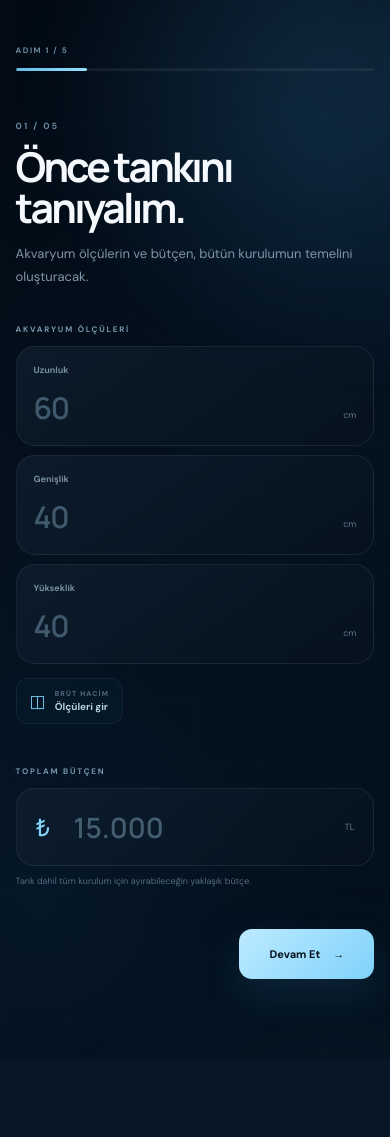
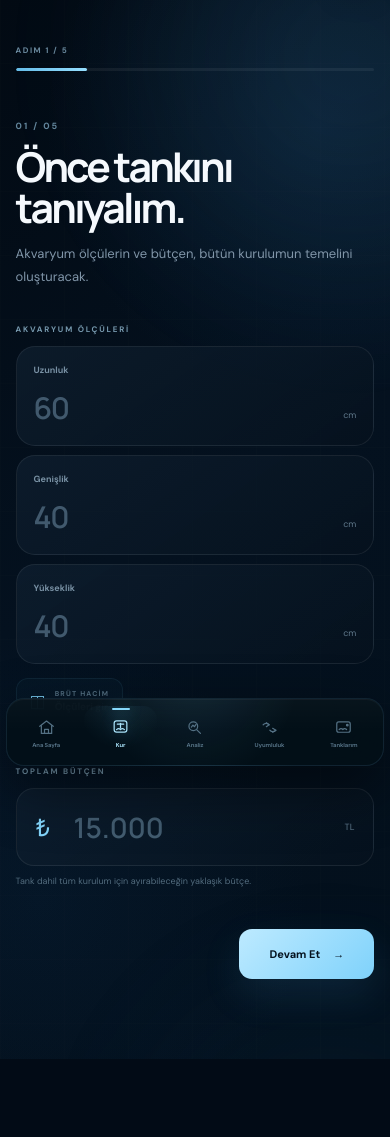
Before and after one commit to bidimenu/semih-akvaryum, a Flask app: page /akvaryum-kur in a window 390 px wide. Shown: the part 70-1207 px from the top of the page. Before the commit the page ends 1054 px from the top, so only its background shows below. Run offline with Flask 3, Linux system fonts and the light colour scheme; some libraries are stand-ins or nearby versions.

Commit message:
Add persistent mobile bottom navigation

```diff
--- a/static/css/style.css
+++ b/static/css/style.css
@@ -3090,3 +3090,270 @@ a {
     }
 
 }
+
+
+/* =====================================================
+   PERSISTENT MOBILE BOTTOM NAV V2
+===================================================== */
+
+.mobile-bottom-nav {
+    display: none;
+}
+
+
+@media (max-width: 900px) {
+
+    main {
+        padding-bottom:
+            calc(
+                78px
+                + env(safe-area-inset-bottom)
+            );
+    }
+
+    .mobile-nav-secondary-links a {
+        min-height: 54px;
+    }
+
+    .mobile-bottom-nav {
+        position: fixed;
+        z-index: 1500;
+
+        left: 10px;
+        right: 10px;
+        bottom:
+            max(
+                8px,
+                env(safe-area-inset-bottom)
+            );
+
+        min-height: 66px;
+
+        padding: 7px 6px;
+
+        border:
+            1px solid
+            rgba(126, 211, 250, .11);
+        border-radius: 20px;
+
+        display: grid;
+        grid-template-columns:
+            repeat(5, minmax(0, 1fr));
+        gap: 2px;
+
+        background:
+            radial-gradient(
+                circle at 50% -35%,
+                rgba(102, 199, 242, .11),
+                transparent 50%
+            ),
+            rgba(3, 15, 24, .94);
+
+        box-shadow:
+            0 22px 60px
+            rgba(0, 0, 0, .48),
+            inset 0 1px 0
+            rgba(255,255,255,.045);
+
+        backdrop-filter: blur(22px);
+        -webkit-backdrop-filter: blur(22px);
+
+        isolation: isolate;
+    }
+
+    .mobile-bottom-nav::before {
+        content: "";
+
+        position: absolute;
+        z-index: -1;
+        inset: 0;
+
+        border-radius: inherit;
+
+        pointer-events: none;
+
+        background:
+            linear-gradient(
+                180deg,
+                rgba(255,255,255,.022),
+                transparent 48%
+            );
+    }
+
+    .mobile-bottom-item {
+        position: relative;
+
+        min-width: 0;
+        min-height: 52px;
+
+        padding: 5px 2px;
+
+        border-radius: 14px;
+
+        display: flex;
+        flex-direction: column;
+        align-items: center;
+        justify-content: center;
+        gap: 4px;
+
+        color: #547184;
+
+        -webkit-tap-highlight-color: transparent;
+
+        transition:
+            color .18s ease,
+            background .18s ease,
+            transform .18s ease;
+    }
+
+    .mobile-bottom-item::before {
+        content: "";
+
+        position: absolute;
+
+        top: 2px;
+        left: 50%;
+
+        width: 18px;
+        height: 2px;
+
+        border-radius: 999px;
+
+        opacity: 0;
+
+        transform:
+            translateX(-50%)
+            scaleX(.45);
+
+        background:
+            #86d8fa;
+
+        box-shadow:
+            0 0 16px
+            rgba(108, 205, 247, .38);
+
+        transition:
+            opacity .18s ease,
+            transform .18s ease;
+    }
+
+    .mobile-bottom-icon {
+        width: 24px;
+        height: 24px;
+
+        display: grid;
+        place-items: center;
+
+        transition:
+            transform .18s ease,
+            filter .18s ease;
+    }
+
+    .mobile-bottom-icon svg {
+        width: 20px;
+        height: 20px;
+
+        overflow: visible;
+
+        fill: none;
+
+        stroke: currentColor;
+        stroke-width: 1.55;
+        stroke-linecap: round;
+        stroke-linejoin: round;
+    }
+
+    .mobile-bottom-item strong {
+        width: 100%;
+
+        overflow: hidden;
+        text-overflow: ellipsis;
+        white-space: nowrap;
+
+        color: inherit;
+
+        text-align: center;
+
+        font:
+            700 6.4px/1
+            "DM Sans", sans-serif;
+
+        letter-spacing: -.08px;
+    }
+
+    .mobile-bottom-item:hover,
+    .mobile-bottom-item:active {
+        color: #8bcfee;
+
+        background:
+            rgba(82, 168, 209, .03);
+    }
+
+    .mobile-bottom-item.active {
+        color: #a9e2fa;
+
+        background:
+            radial-gradient(
+                circle at 50% 0%,
+                rgba(105, 201, 243, .09),
+                transparent 67%
+            );
+    }
+
+    .mobile-bottom-item.active::before {
+        opacity: 1;
+
+        transform:
+            translateX(-50%)
+            scaleX(1);
+    }
+
+    .mobile-bottom-item.active
+    .mobile-bottom-icon {
+        transform: translateY(-1px);
+
+        filter:
+            drop-shadow(
+                0 0 8px
+                rgba(108, 204, 246, .24)
+            );
+    }
+
+    .mobile-nav-panel {
+        max-height:
+            calc(
+                100vh
+                - 168px
+                - env(safe-area-inset-bottom)
+            );
+    }
+
+}
+
+
+@media (max-width: 390px) {
+
+    .mobile-bottom-nav {
+        left: 6px;
+        right: 6px;
+
+        padding-left: 3px;
+        padding-right: 3px;
+
+        border-radius: 18px;
+    }
+
+    .mobile-bottom-item {
+        gap: 3px;
+    }
+
+    .mobile-bottom-icon svg {
+        width: 19px;
+        height: 19px;
+    }
+
+    .mobile-bottom-item strong {
+        font-size: 5.9px;
+    }
+
+}
--- a/templates/base.html
+++ b/templates/base.html
@@ -21,7 +21,7 @@
 
     <link
         rel="stylesheet"
-        href="{{ url_for('static', filename='css/style.css', v='20260817-1') }}"
+        href="{{ url_for('static', filename='css/style.css', v='20260817-2') }}"
     >
 
     <link
@@ -163,59 +163,14 @@
         <div class="mobile-nav-panel">
 
 <div class="mobile-nav-label">
-                MENÜ
+    DİĞER
 </div>
 
-            <nav class="mobile-nav-links">
-
-                <a
-                    href="{{ url_for('home') }}"
-                    class="{% if request.endpoint == 'home' %}active{% endif %}"
-                >
-                    <span>01</span>
-                    <strong>Ana Sayfa</strong>
-                    <i>→</i>
-                </a>
-
-                <a
-                    href="{{ url_for('akvaryum_kur') }}"
-                    class="{% if request.endpoint == 'akvaryum_kur' %}active{% endif %}"
-                >
-                    <span>02</span>
-                    <strong>Akvaryum Kur</strong>
-                    <i>→</i>
-                </a>
-
-                <a
-                    href="{{ url_for('akvaryum_analiz') }}"
-                    class="{% if request.endpoint == 'akvaryum_analiz' %}active{% endif %}"
-                >
-                    <span>03</span>
-                    <strong>Akvaryumumu Analiz Et</strong>
-                    <i>→</i>
-                </a>
-
-                <a
-                    href="{{ url_for('canli_uyumu') }}"
-                    class="{% if request.endpoint == 'canli_uyumu' %}active{% endif %}"
-                >
-                    <span>04</span>
-                    <strong>Canlı Uyumu</strong>
-                    <i>→</i>
-                </a>
+<nav class="mobile-nav-links mobile-nav-secondary-links">
 
     <a href="#">
-                    <span>05</span>
+        <span>◌</span>
         <strong>Topluluk</strong>
-                    <i>→</i>
-                </a>
-
-                <a
-                    href="{{ url_for('aquariums') }}"
-                    class="{% if request.endpoint == 'aquariums' %}active{% endif %}"
-                >
-                    <span>06</span>
-                    <strong>Akvaryumlarım</strong>
         <i>→</i>
     </a>
 
@@ -314,6 +269,96 @@
     </main>
 
 
+
+<nav
+    class="mobile-bottom-nav"
+    aria-label="Ana mobil navigasyon"
+>
+
+    <a
+        href="{{ url_for('home') }}"
+        class="mobile-bottom-item {% if request.endpoint == 'home' %}active{% endif %}"
+    >
+        <span class="mobile-bottom-icon" aria-hidden="true">
+            <svg viewBox="0 0 24 24">
+                <path d="M3.5 10.5 12 3.8l8.5 6.7"></path>
+                <path d="M5.5 9.5v10h13v-10"></path>
+                <path d="M9.5 19.5v-5h5v5"></path>
+            </svg>
+        </span>
+
+        <strong>Ana Sayfa</strong>
+    </a>
+
+
+    <a
+        href="{{ url_for('akvaryum_kur') }}"
+        class="mobile-bottom-item {% if request.endpoint == 'akvaryum_kur' %}active{% endif %}"
+    >
+        <span class="mobile-bottom-icon" aria-hidden="true">
+            <svg viewBox="0 0 24 24">
+                <rect x="4" y="5" width="16" height="14" rx="3"></rect>
+                <path d="M8 9h8"></path>
+                <path d="M12 8v6"></path>
+                <path d="M7 16c2-1.8 3.6-1.8 5 0 1.4-1.8 3-1.8 5 0"></path>
+            </svg>
+        </span>
+
+        <strong>Kur</strong>
+    </a>
+
+
+    <a
+        href="{{ url_for('akvaryum_analiz') }}"
+        class="mobile-bottom-item {% if request.endpoint == 'akvaryum_analiz' %}active{% endif %}"
+    >
+        <span class="mobile-bottom-icon" aria-hidden="true">
+            <svg viewBox="0 0 24 24">
+                <circle cx="10.5" cy="10.5" r="5.5"></circle>
+                <path d="m15 15 4.5 4.5"></path>
+                <path d="M8 11.5 10 9l2 2 2-3"></path>
+            </svg>
+        </span>
+
+        <strong>Analiz</strong>
+    </a>
+
+
+    <a
+        href="{{ url_for('canli_uyumu') }}"
+        class="mobile-bottom-item {% if request.endpoint == 'canli_uyumu' %}active{% endif %}"
+    >
+        <span class="mobile-bottom-icon" aria-hidden="true">
+            <svg viewBox="0 0 24 24">
+                <path d="M4 8.5c2.2-2.4 5.3-2.4 7.5 0"></path>
+                <path d="M12.5 15.5c2.2 2.4 5.3 2.4 7.5 0"></path>
+                <path d="m8 6 3.5 2.5L8 11"></path>
+                <path d="m16 13 4 2.5-4 2.5"></path>
+            </svg>
+        </span>
+
+        <strong>Uyumluluk</strong>
+    </a>
+
+
+    <a
+        href="{{ url_for('aquariums') }}"
+        class="mobile-bottom-item {% if request.endpoint in ['aquariums', 'aquarium_detail'] %}active{% endif %}"
+    >
+        <span class="mobile-bottom-icon" aria-hidden="true">
+            <svg viewBox="0 0 24 24">
+                <rect x="3.5" y="5" width="17" height="13" rx="2.5"></rect>
+                <path d="M6.5 14.5c1.7-1.6 3.2-1.6 4.7 0 1.5-1.6 3-1.6 4.7 0"></path>
+                <circle cx="16.8" cy="9" r="1"></circle>
+            </svg>
+        </span>
+
+        <strong>Tanklarım</strong>
+    </a>
+
+</nav>
+
+
     <script
         src="{{ url_for('static', filename='js/main.js') }}"
     ></script>
```
Lines whose indentation alone changed are shown as unchanged.
